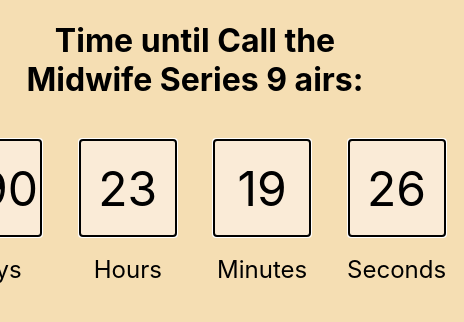
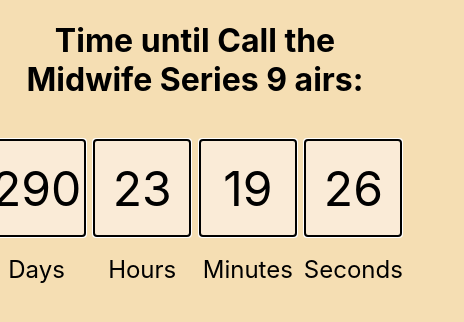
Before and after one commit to nonnatushouse/nh, a React (Create React App) app: page / in a window 390 px wide. Shown: the top 322 px of the page, 464 px wide, since content can reach past the window. Built offline with nearby package versions, Linux system fonts and the light colour scheme.

Commit message:
Added conditional css for narrow screens

```diff
--- a/src/Timer.css
+++ b/src/Timer.css
@@ -43,3 +43,10 @@
     text-align: center;
 
 }
+
+@media only screen and (max-width: 480px) {
+    .timer-slot {
+        margin-left: .3rem;
+        margin-right: .3rem;
+    }
+}
```
